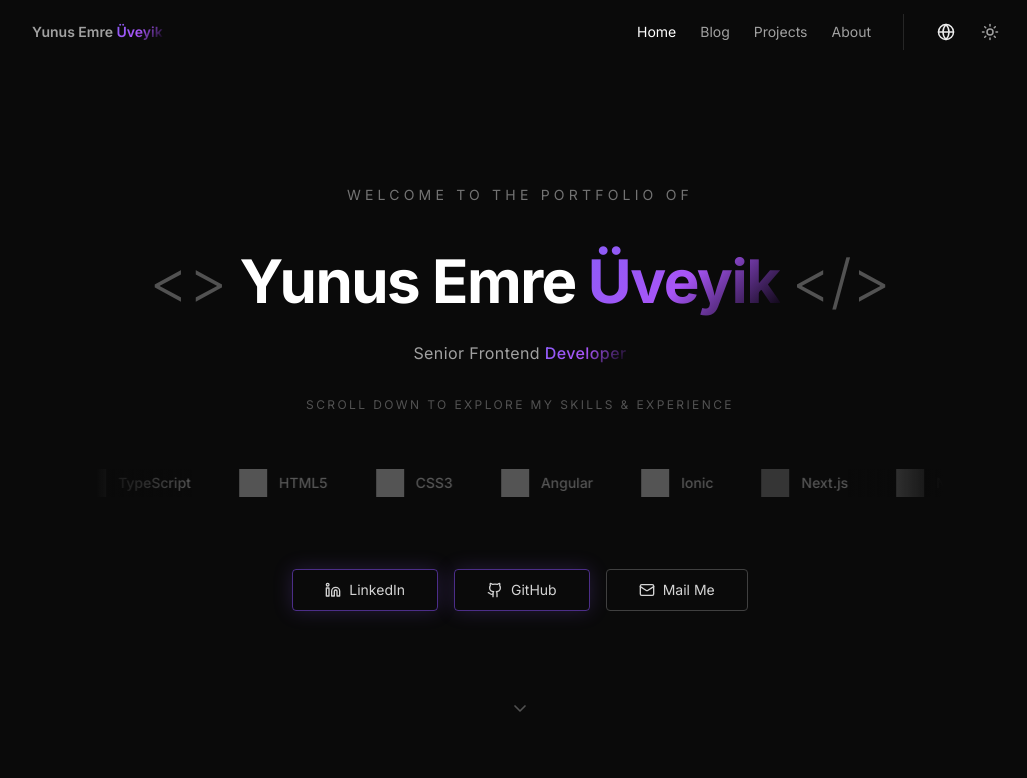
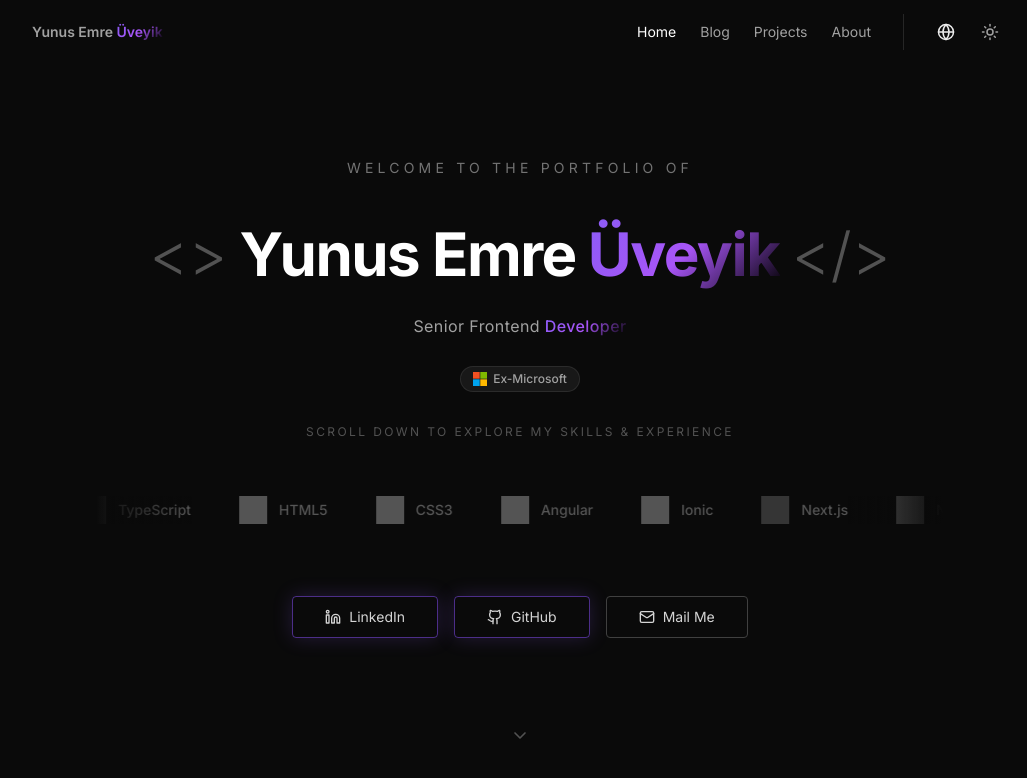
Before and after one commit to yunusemreuveyik/yunusemreuveyik.com, a Next.js app: page /en in a window 1280 px wide. Shown: the top 778 px of the page, without its empty margins (120-1147 px from the left). Built offline with nearby package versions, Linux system fonts and the light colour scheme; grey boxes are pictures that could not be loaded.

Commit message:
generic badge comp added

```diff
--- a/src/app/[locale]/page.tsx
+++ b/src/app/[locale]/page.tsx
@@ -5,6 +5,7 @@ import { motion } from "framer-motion";
 import { ChevronDown, Mail, Github, Linkedin } from "lucide-react";
 import GradientText from "@/components/gradient-text";
 import TechSlider from "@/components/tech-slider";
+import Badge, { MicrosoftIcon } from "@/components/badge";
 
 const container = {
   hidden: { opacity: 0 },
@@ -65,6 +66,11 @@ export default function Home() {
             </span>
             <GradientText className="font-medium">Developer</GradientText>
           </p>
+
+          {/* Ex-Microsoft badge */}
+          <div className="flex justify-center pt-3">
+            <Badge icon={<MicrosoftIcon />}>Ex-Microsoft</Badge>
+          </div>
         </motion.div>
 
         {/* Scroll hint text */}
--- /dev/null
+++ b/src/components/badge.tsx
@@ -0,0 +1,59 @@
+import React from "react";
+
+interface BadgeProps {
+  children: React.ReactNode;
+  icon?: React.ReactNode;
+  variant?: "default" | "outline" | "violet";
+  size?: "sm" | "md";
+  className?: string;
+}
+
+export default function Badge({
+  children,
+  icon,
+  variant = "default",
+  size = "sm",
+  className = "",
+}: BadgeProps) {
+  const baseStyles =
+    "inline-flex items-center gap-1.5 rounded-full font-medium transition-colors";
+
+  const sizeStyles = {
+    sm: "px-3 py-1 text-xs",
+    md: "px-4 py-1.5 text-sm",
+  };
+
+  const variantStyles = {
+    default:
+      "bg-neutral-100 dark:bg-neutral-800/50 text-neutral-600 dark:text-neutral-400 border border-neutral-200 dark:border-neutral-700/50",
+    outline:
+      "bg-transparent text-neutral-600 dark:text-neutral-400 border border-neutral-300 dark:border-neutral-700",
+    violet:
+      "bg-violet-500/10 text-violet-600 dark:text-violet-400 border border-violet-300 dark:border-violet-500/30",
+  };
+
+  return (
+    <span
+      className={`${baseStyles} ${sizeStyles[size]} ${variantStyles[variant]} ${className}`}
+    >
+      {icon && <span className="shrink-0">{icon}</span>}
+      {children}
+    </span>
+  );
+}
+
+// Pre-built Microsoft icon for convenience
+export function MicrosoftIcon({
+  className = "w-3.5 h-3.5",
+}: {
+  className?: string;
+}) {
+  return (
+    <svg className={className} viewBox="0 0 23 23" fill="none">
+      <path d="M0 0h11v11H0z" fill="#F25022" />
+      <path d="M12 0h11v11H12z" fill="#7FBA00" />
+      <path d="M0 12h11v11H0z" fill="#00A4EF" />
+      <path d="M12 12h11v11H12z" fill="#FFB900" />
+    </svg>
+  );
+}
```
